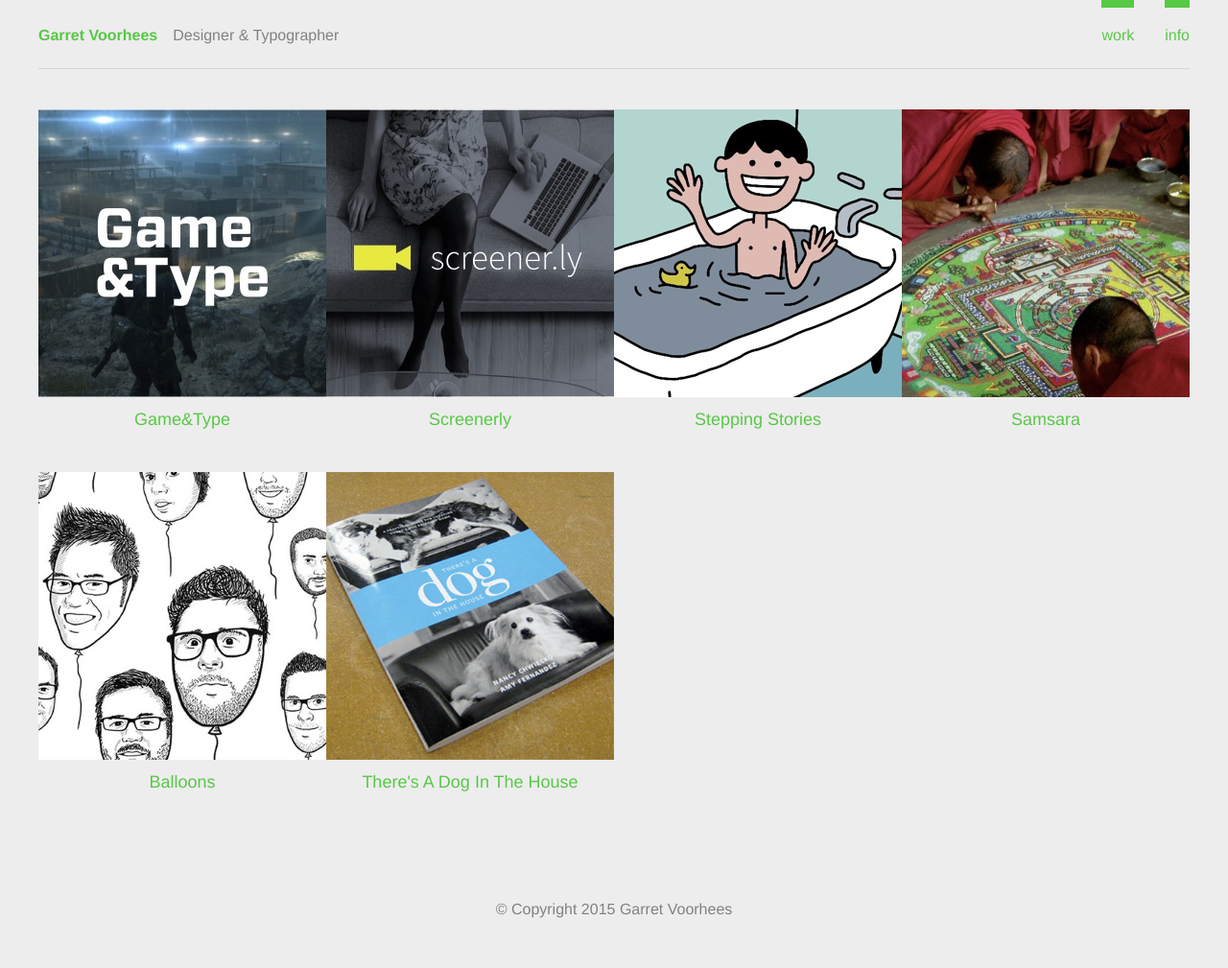
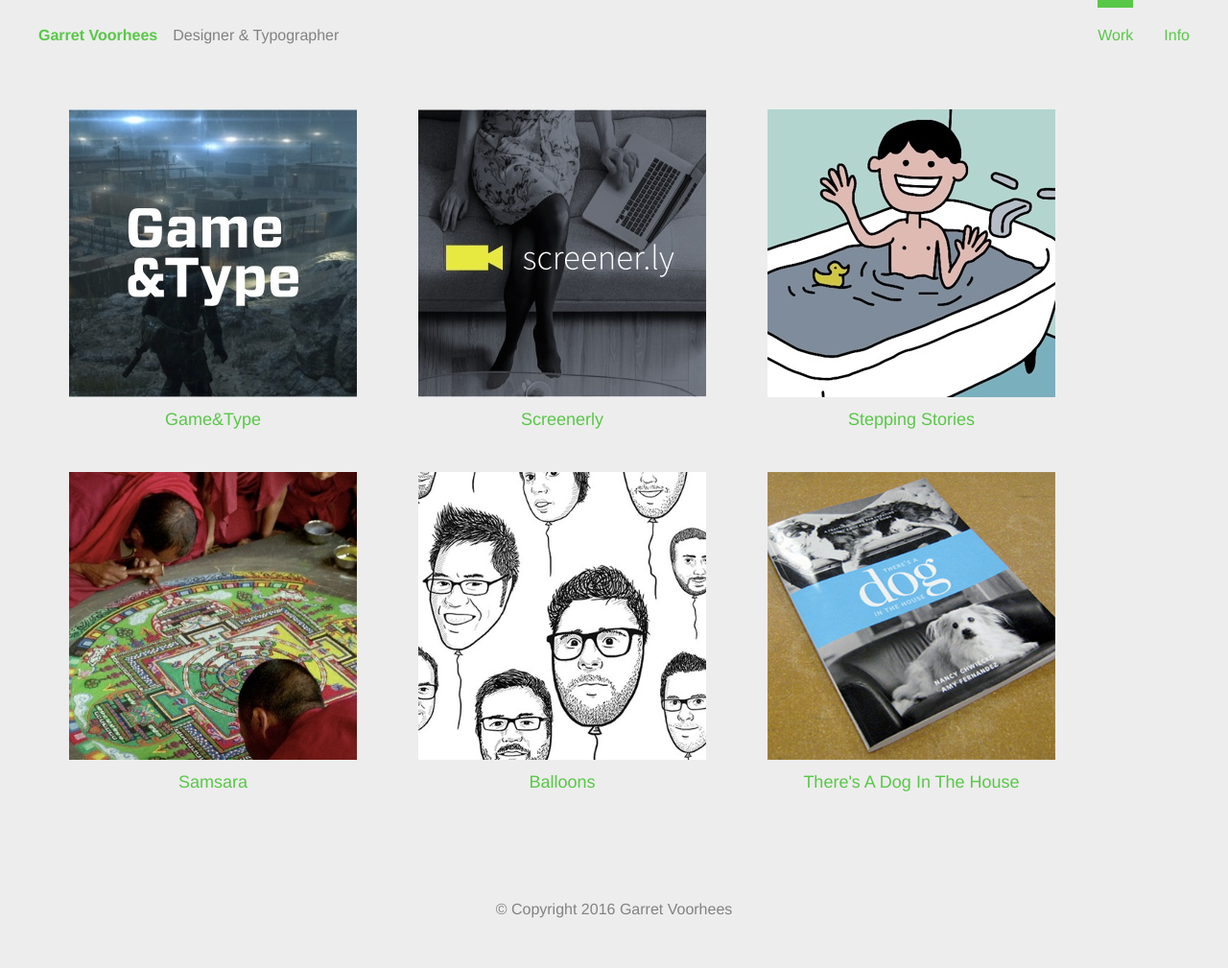
Before and after one commit to garretvoorhees/garretvoorhees.github.io, a Jekyll site: the page built from index.html, in a window 1280 px wide. Shown: the whole page at 96% size. Built offline with Jekyll 4.4.1, drawn with Linux system fonts in a browser that asks for light colours; some web fonts are replaced.

Commit message:
Starting to clean up nav

```diff
--- a/_includes/footer.html
+++ b/_includes/footer.html
@@ -1,3 +1,3 @@
 <footer class="site-footer">
-<p>© Copyright 2015 Garret Voorhees</p>
+<p>© Copyright 2016 Garret Voorhees</p>
 </footer>
--- a/_includes/header.html
+++ b/_includes/header.html
@@ -4,10 +4,12 @@
     	<p class="tagline">Designer & Typographer</p>
     </div>
 
+{% assign current = page.url | downcase | split: '/' %}
+
     <nav class="site-nav">
 		<ul>
-			<li><a href="/">work</a></li>
-			<li><a href="/info">info</a></li>
+			<li {% if current[1] == 'project' or page.url == "/" %}class='current'{% endif %}><a href='/'>Work</a></li>
+			<li {% if current[1] == 'info' %}class='current'{% endif %}><a href='/info'>Info</a></li>
 		</ul>
     </nav>
 </header>
--- a/_sass/_base.scss
+++ b/_sass/_base.scss
@@ -8,7 +8,7 @@
     padding: 0;
 }
 
-*{
+*, *:before, *:after{
 	box-sizing: Border-box;
 }
 
--- a/_sass/_layout.scss
+++ b/_sass/_layout.scss
@@ -5,11 +5,7 @@
 	max-width: $max-width;
 	height:4.5em;
 	margin: 0 auto;
-	border-bottom:1px solid $hr-color;
-}
-
-.site-header a:hover{
-	text-decoration: none;
+/* 	border-bottom:1px solid $hr-color; */
 }
 
 .logo-wrapper{
@@ -28,6 +24,10 @@
 	color:$green-color;
 }
 
+.site-header a:hover{
+	text-decoration: none;
+}
+
 .tagline{
 	float:left;
 	color:$grey-color;
@@ -38,15 +38,18 @@
 }
 
 .site-nav ul li{
-	padding-top:1em;
+	padding-top:1.5em;
 	float:left;
-	border-top:.5em solid $green-color;
 }
 
 .site-nav ul li:first-child{
 	margin-right:2em;
 }
 
+.site-nav ul li.current{
+	padding-top:1em;
+	border-top:.5em solid $green-color;
+}
 
 /**
  * Site footer
@@ -58,7 +61,7 @@
 
 .site-footer p {
 	text-align: center;
-	color:#828282;
+	color: $grey-color;
 }
 
 
@@ -79,33 +82,33 @@
     padding: $spacing-unit 0;
 }
 
-.page-heading {
-    font-size: 20px;
-}
-
 .post-list {
+	width:auto;
+	height:auto;
 	margin:0 auto;
     list-style: none;
 
     > li {
-    	max-width:300px;
+    	width:300px;
         float:left;
         margin-bottom: $spacing-unit;
+        margin-left: $spacing-unit;
+        margin-right: $spacing-unit;
     }
 }
 
-
-
-.post-meta {
-    font-size: $small-font-size;
-    color: $grey-color;
-    background-color:red;
+.post-list li img{
+	width:300px;
+	height:300px;
 }
 
 /* This is the label under the thumbnails on homepage */
 .post-link {
     display: block;
-    font-size: 24px;
+}
+
+.post-link:hover{
+	text-decoration: none;
 }
 
 
--- a/css/main.scss
+++ b/css/main.scss
@@ -10,8 +10,6 @@
 $base-font-size:   16px;
 $small-font-size:  13px;
 $base-line-height: 1.6;
-
-$spacing-unit:     30px;
 
 $text-color:       #5B5B5B;
 $background-color: #EDEDED;
```
